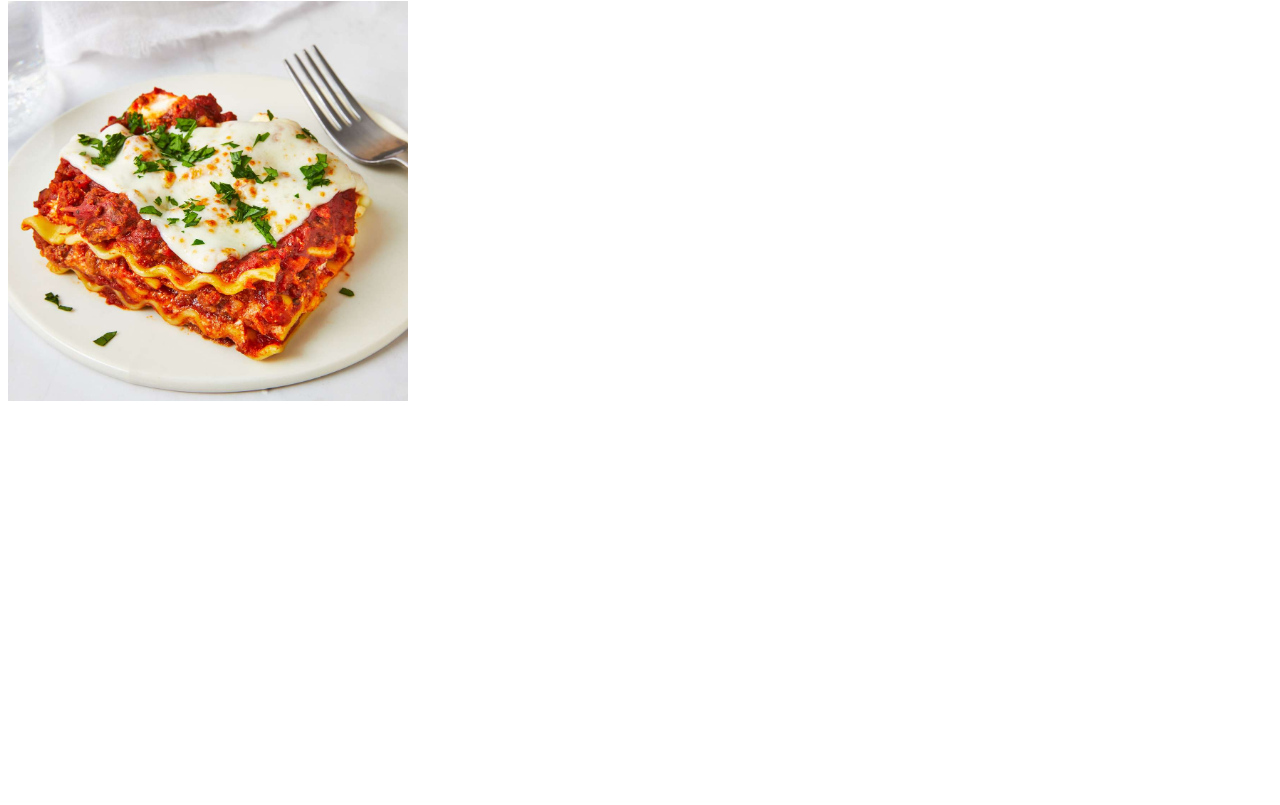
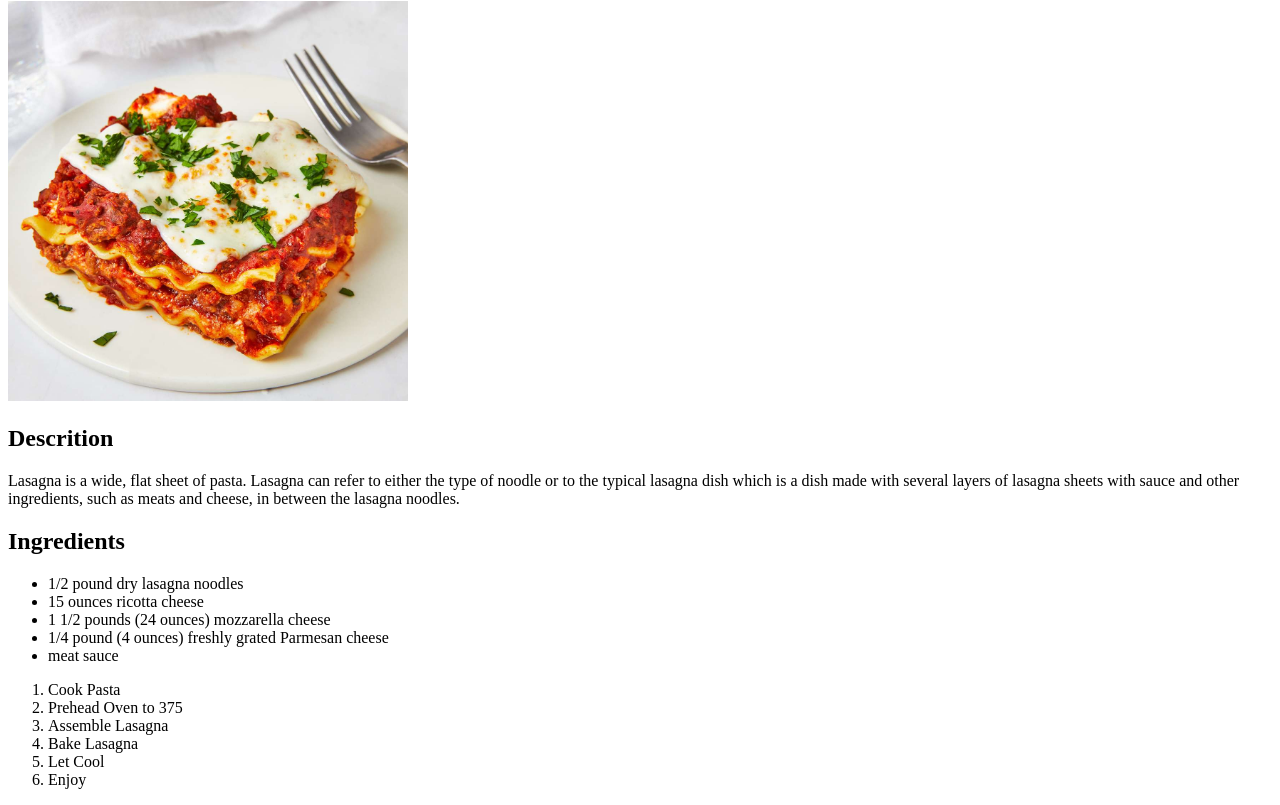
Before and after one commit to linlew/odin-recipes, a plain HTML site: page recipes/lasagna.html in a window 1280 px wide. Shown: the part 79-884 px from the top of the page. Before the commit the page ends 800 px from the top, so only its background shows below. Drawn offline with Linux system fonts and the light colour scheme.

Commit message:
Added lists to the webpage

```diff
--- a/recipes/lasagna.html
+++ b/recipes/lasagna.html
@@ -15,5 +15,28 @@
   <body>
     <h1>Lasagna Recipe</h1>
     <img src="../image/lasagna.jpeg" alt="plate of cooked lasagna" />
+    <h2>Descrition</h2>
+    <p>
+      Lasagna is a wide, flat sheet of pasta. Lasagna can refer to either the
+      type of noodle or to the typical lasagna dish which is a dish made with
+      several layers of lasagna sheets with sauce and other ingredients, such as
+      meats and cheese, in between the lasagna noodles.
+    </p>
+    <h2>Ingredients</h2>
+    <ul>
+      <li>1/2 pound dry lasagna noodles</li>
+      <li>15 ounces ricotta cheese</li>
+      <li>1 1/2 pounds (24 ounces) mozzarella cheese</li>
+      <li>1/4 pound (4 ounces) freshly grated Parmesan cheese</li>
+      <li>meat sauce</li>
+    </ul>
+    <ol>
+      <li>Cook Pasta</li>
+      <li>Prehead Oven to 375</li>
+      <li>Assemble Lasagna</li>
+      <li>Bake Lasagna</li>
+      <li>Let Cool</li>
+      <li>Enjoy</li>
+    </ol>
   </body>
 </html>
```
